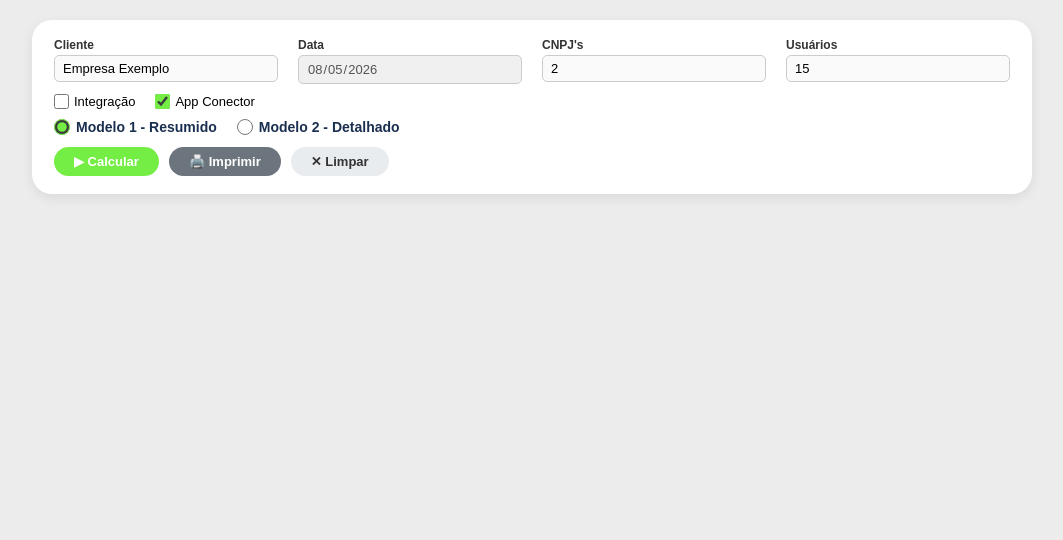
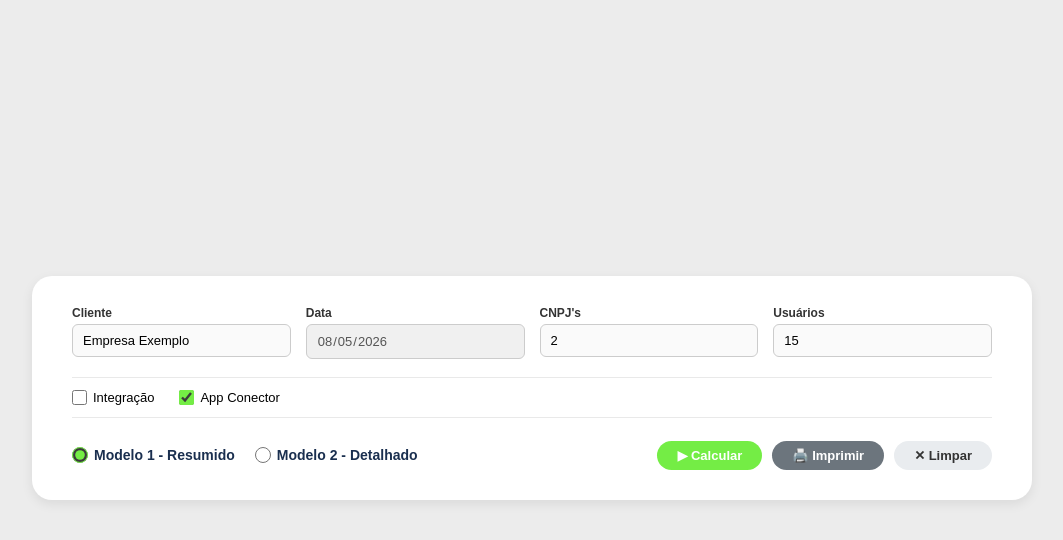
Before and after one commit to PreVendasNDD/Extrato_de_Horas, a plain HTML site: page move/Extrato_MOVE.html in a window 1280 px wide. Shown: the whole page, without its empty margins (108-1171 px from the left). Drawn offline with Linux system fonts and the light colour scheme.

Commit message:
Update Extrato_MOVE.html

```diff
--- a/move/Extrato_MOVE.html
+++ b/move/Extrato_MOVE.html
@@ -21,33 +21,36 @@
 
         body {
             background: #ececec;
+            min-height: 100vh;             /* ocupa a altura inteira da tela */
             padding: 20px;
             display: flex;
             flex-direction: column;
+            justify-content: center;       /* centraliza verticalmente */
             align-items: center;
         }
 
-                /* ---------- CONTROLES ---------- */
+        /* ---------- CONTROLES (NOVO LAYOUT) ---------- */
         .controls {
             max-width: 1000px;
             width: 100%;
             background: #fff;
-            padding: 18px 22px;
+            padding: 30px 40px;
             border-radius: 20px;
             box-shadow: 0 4px 12px rgba(0,0,0,0.08);
-            margin: 0 auto 20px auto;
+            margin: 0 auto 25px auto;
+            display: flex;
+            flex-direction: column;
+            gap: 18px;
         }
 
-        .controls .linha {
-            display: flex;
-            flex-wrap: wrap;
-            gap: 10px 20px;
-            margin-bottom: 10px;
+        .controls .linha-inputs {
+            display: grid;
+            grid-template-columns: repeat(auto-fit, minmax(160px, 1fr));
+            gap: 15px;
         }
 
         .controls .campo {
-            flex: 1 1 140px;
-            min-width: 110px;
+            width: 100%;
         }
 
         .controls .campo label {
@@ -55,14 +58,14 @@
             font-weight: 600;
             font-size: 12px;
             color: #333;
-            margin-bottom: 3px;
+            margin-bottom: 4px;
         }
 
         .controls .campo input {
             width: 100%;
-            padding: 5px 8px;
+            padding: 8px 10px;
             border: 1px solid #ccc;
-            border-radius: 5px;
+            border-radius: 6px;
             font-size: 13px;
             background: #fafafa;
         }
@@ -81,14 +84,16 @@
         .controls .check-group {
             display: flex;
             flex-wrap: wrap;
-            gap: 10px 20px;
-            margin: 4px 0 10px 0;
+            gap: 12px 25px;
+            padding: 12px 0;
+            border-top: 1px solid #e9e9e9;
+            border-bottom: 1px solid #e9e9e9;
         }
 
         .controls .check-group label {
             display: flex;
             align-items: center;
-            gap: 5px;
+            gap: 6px;
             font-size: 13px;
             cursor: pointer;
         }
@@ -100,10 +105,18 @@
             cursor: pointer;
         }
 
+        .controls .action-group {
+            display: flex;
+            flex-wrap: wrap;
+            justify-content: space-between;
+            align-items: center;
+            gap: 15px;
+            margin-top: 5px;
+        }
+
         .controls .modelo-group {
             display: flex;
             gap: 20px;
-            margin: 8px 0 12px 0;
             align-items: center;
         }
 
@@ -128,7 +141,6 @@
             display: flex;
             flex-wrap: wrap;
             gap: 10px;
-            margin-top: 10px;
         }
 
         .controls .btn {
@@ -385,7 +397,8 @@
 
     <!-- CONTROLES -->
     <div class="controls" id="controles">
-        <div class="linha">
+        <!-- Linha 1: Inputs de texto -->
+        <div class="linha-inputs">
             <div class="campo">
                 <label for="cliente">Cliente</label>
                 <input type="text" id="cliente" value="Empresa Exemplo">
@@ -404,20 +417,23 @@
             </div>
         </div>
 
+        <!-- Linha 2: Checkboxes (Módulos) -->
         <div class="check-group">
             <label><input type="checkbox" id="modIntegracao"> Integração</label>
             <label><input type="checkbox" id="modApp" checked> App Conector</label>
         </div>
 
+        <!-- Linha 3: Modelo e Botões -->
+        <div class="action-group">
             <div class="modelo-group">
                 <label><input type="radio" name="modelo" value="1" checked> Modelo 1 - Resumido</label>
                 <label><input type="radio" name="modelo" value="2"> Modelo 2 - Detalhado</label>
             </div>
-
             <div class="botoes">
                 <button class="btn btn-calcular" id="calcularBtn">▶ Calcular</button>
                 <button class="btn btn-imprimir" id="imprimirBtn">🖨️ Imprimir</button>
                 <button class="btn btn-limpar" id="limparBtn">✕ Limpar</button>
+            </div>
         </div>
     </div>
 
```
Lines whose indentation alone changed are shown as unchanged.
